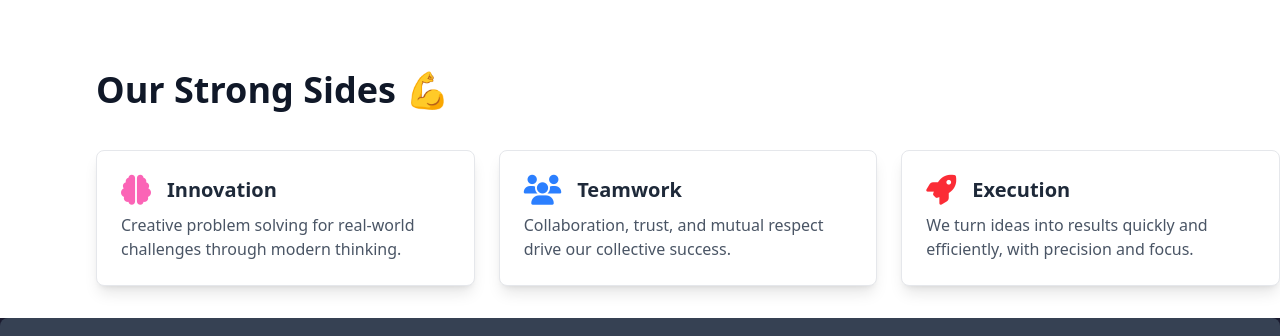
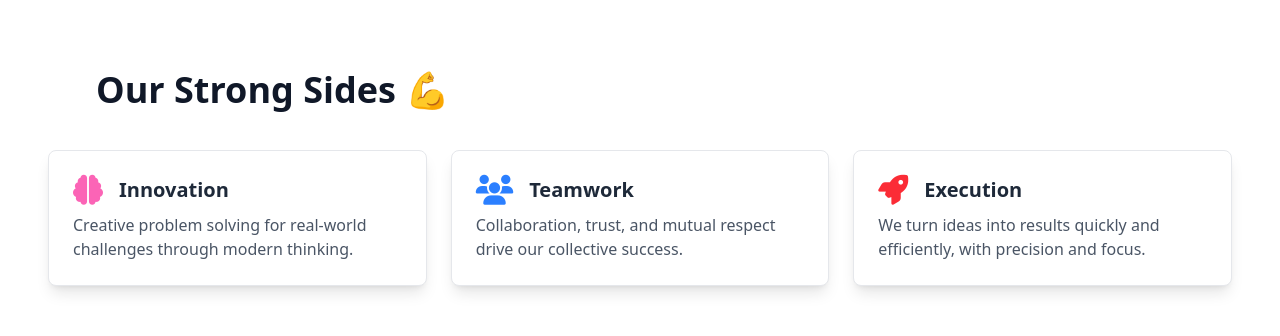
Before and after one commit to KlasniMisho123/MoonChaser, an Angular app: page /aboutus in a window 1280 px wide. Shown: the part 954-1290 px from the top of the page. Built offline with nearby package versions, Linux system fonts and the light colour scheme.

Commit message:
about us strong sides

```diff
--- a/src/app/Components/aboutus/aboutus.component.html
+++ b/src/app/Components/aboutus/aboutus.component.html
@@ -42,8 +42,8 @@
             </div>
             <img src="https://i.pinimg.com/736x/b3/b3/eb/b3b3eb81e2cca6f50c42a63cdea1afeb.jpg" class="w-[40%] object-cover" alt="team-photo" />
         </div>
-        <div class="flex flex-col mt-12 gap-6 ml-6 md:ml-8 lg:ml-24">
-            <h3 class="text-4xl font-bold text-gray-900 mb-4">Our Strong Sides 💪</h3>
+        <div class="flex flex-col mt-12 gap-6 mx-2 md:mx-4 lg:mx-12 my-8">
+            <h3 class="text-4xl font-bold text-gray-900 mb-4 ml-4 lg:ml-12 ">Our Strong Sides 💪</h3>
 
             <div class="grid grid-cols-1 md:grid-cols-2 lg:grid-cols-3 gap-6">
               <div class="bg-white shadow-lg border border-gray-200 p-6 rounded-lg hover:scale-105 transition-transform duration-300 ">
```
